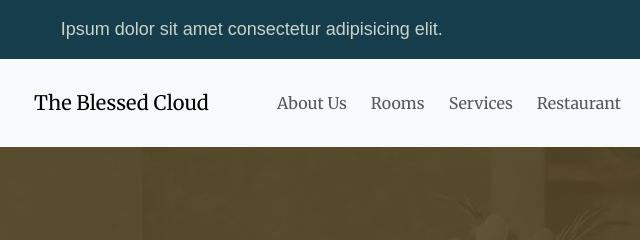
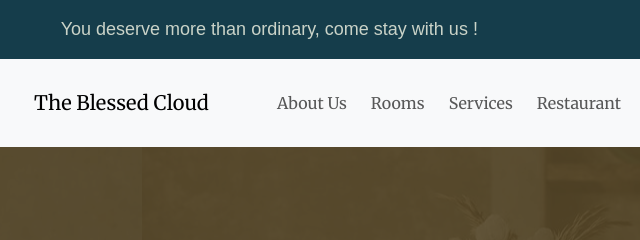
Before and after one commit to anmol-amethyst/blessed_cloud, a plain HTML site: page contact.html in a window 1280 px wide. Shown: the top 240 px of the page, 48-688 px from the left. Drawn offline with Linux system fonts and the light colour scheme; a script that the page names is missing; a web font is replaced by a local one.

Commit message:
Update contact.html

```diff
--- a/contact.html
+++ b/contact.html
@@ -12,7 +12,7 @@
 <body>
         <div class="row bg1 pt-3 justify-content-center">
         <div class="col-md-5">
-        <p>Ipsum dolor sit amet consectetur adipisicing elit.</p>
+        <p>You deserve more than ordinary, come stay with us !</p>
         </div>
         <div class="col-md-5 text-end">
             <p><i class="bi bi-envelope"></i> &nbsp; blessed_cloud4@gmail.com  &nbsp; | &nbsp;
```
